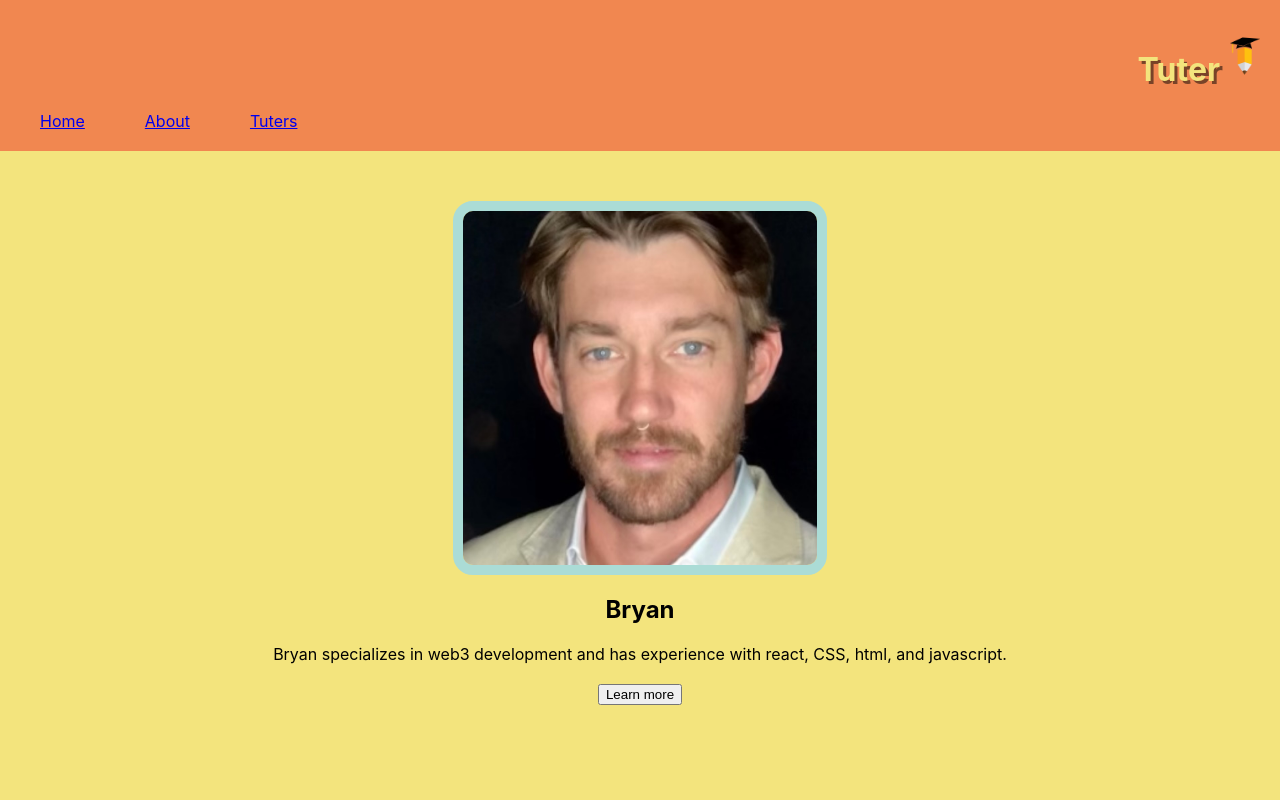
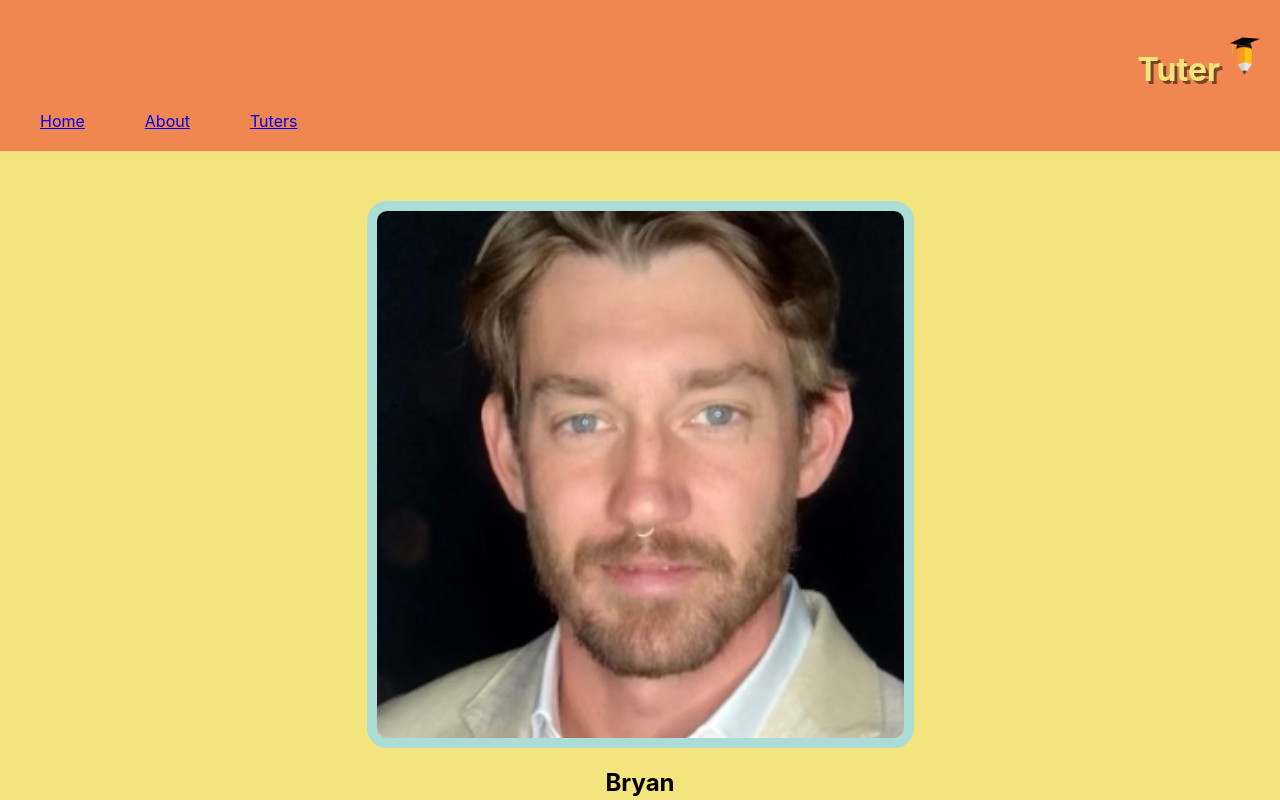
Before and after one commit to thebobfather2/tuterapp, a React (Create React App) app in the folder client/: page /tuters in a window 1280 px wide. Shown: the top 800 px of the page. Built offline with nearby package versions, Linux system fonts and the light colour scheme.

Commit message:
made cards in tuter bigger

```diff
--- a/client/src/components/Card.js
+++ b/client/src/components/Card.js
@@ -3,7 +3,7 @@ import React from "react";
 const Card = (props) => {
   return (
     <div className="card" style={{padding: "50px"}}>
-      <img src={props.imageUrl} alt={props.imageAlt} style={{borderRadius: "20px", border: "solid", borderColor: "#ABDCD6", display: "block", margin: "0 auto", borderWidth: "10px", maxWidth: "30%"}} />
+      <img src={props.imageUrl} alt={props.imageAlt} style={{borderRadius: "20px", border: "solid", borderColor: "#ABDCD6", display: "block", margin: "0 auto", borderWidth: "10px", maxWidth: "60%"}} />
       <div className="card-content">
         <h2 style={{paddingTop: "20px", textAlign: "center", display: "block", margin: "0 auto"}}>{props.title}</h2>
         <p style={{padding: "20px", textAlign: "center", display: "block", margin: "0 auto"}}>{props.description}</p>
```
